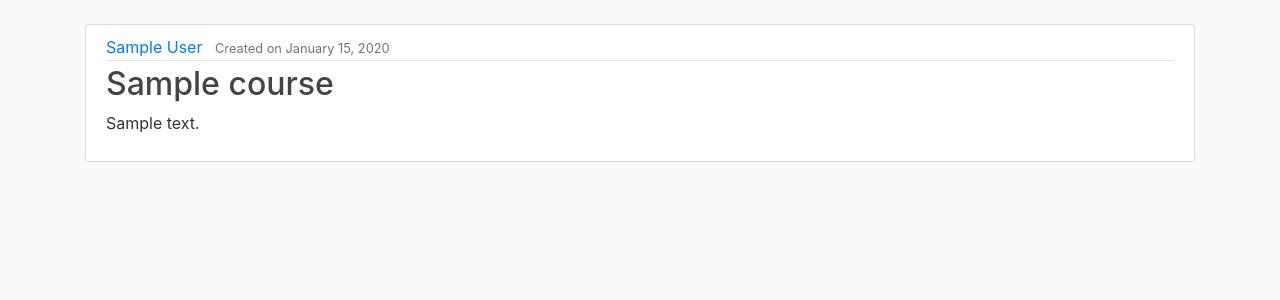
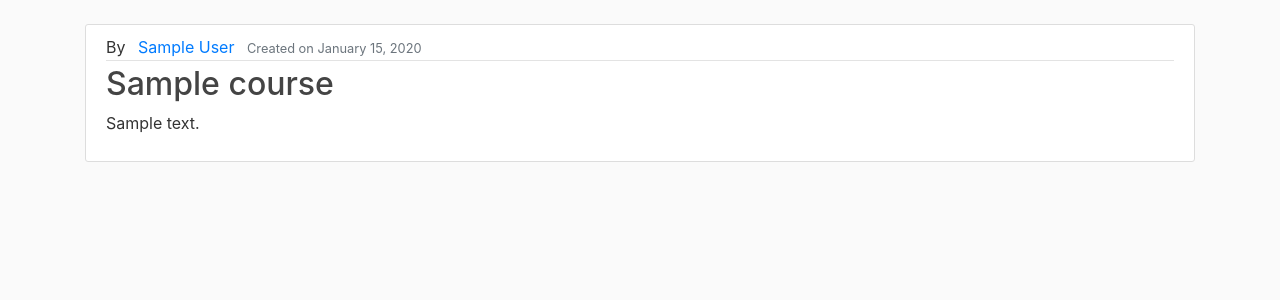
Before and after one commit to remyang55/sail-website, a Django app: page /courses/ in a window 1280 px wide. Shown: the part 56-356 px from the top of the page. Run offline with Django 3.2, Linux system fonts and the light colour scheme; tables that the repository leaves empty hold one stand-in row (values such as "Sample post"); some libraries are stand-ins or nearby versions.

Commit message:
Change Course-Teacher to many-to-many relationship

```diff
--- a/sail/courses/models.py
+++ b/sail/courses/models.py
@@ -2,7 +2,7 @@ from django.db import models
 from users.models import Teacher
 
 class Course(models.Model):
-    teacher = models.ForeignKey(Teacher, on_delete=models.CASCADE)
+    teachers = models.ManyToManyField(Teacher)
     course_name = models.CharField(max_length=100)
     short_description = models.CharField(max_length=255)
     description = models.TextField()
--- a/sail/courses/templates/courses/course_list.html
+++ b/sail/courses/templates/courses/course_list.html
@@ -4,7 +4,10 @@
         <article class="media content-section">
             <div class="media-body">
             <div class="article-metadata">
-                <a class="mr-2" href="#">{{ course.teacher }}</a>
+                <span class="mr-2">By</span>
+                {% for teacher in course.teachers.all %}
+                    <a class="mr-2" href="#">{{ teacher }}</a>
+                {% endfor %}
                 <small class="text-muted">Created on {{ course.time_created|date:"F d, Y" }}</small>
             </div>
             <h2><a class="article-title" href="{% url 'courses_detail' course.id %}">{{ course.course_name }}</a></h2>
```
Also changed, not shown: sail/courses/migrations/0004_auto_20200528_1835.py (added), sail/courses/migrations/0005_auto_20200528_1838.py (added).
